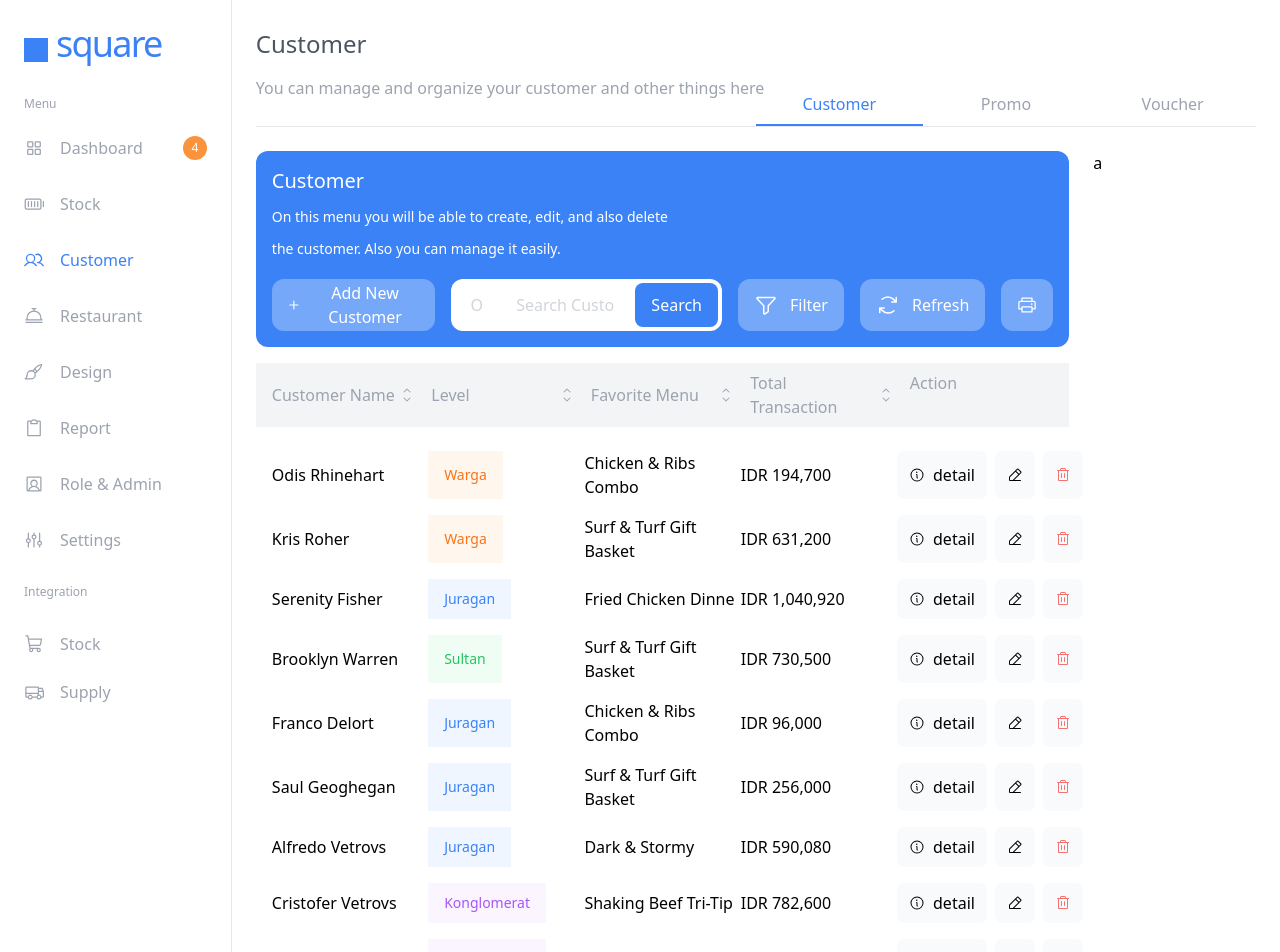
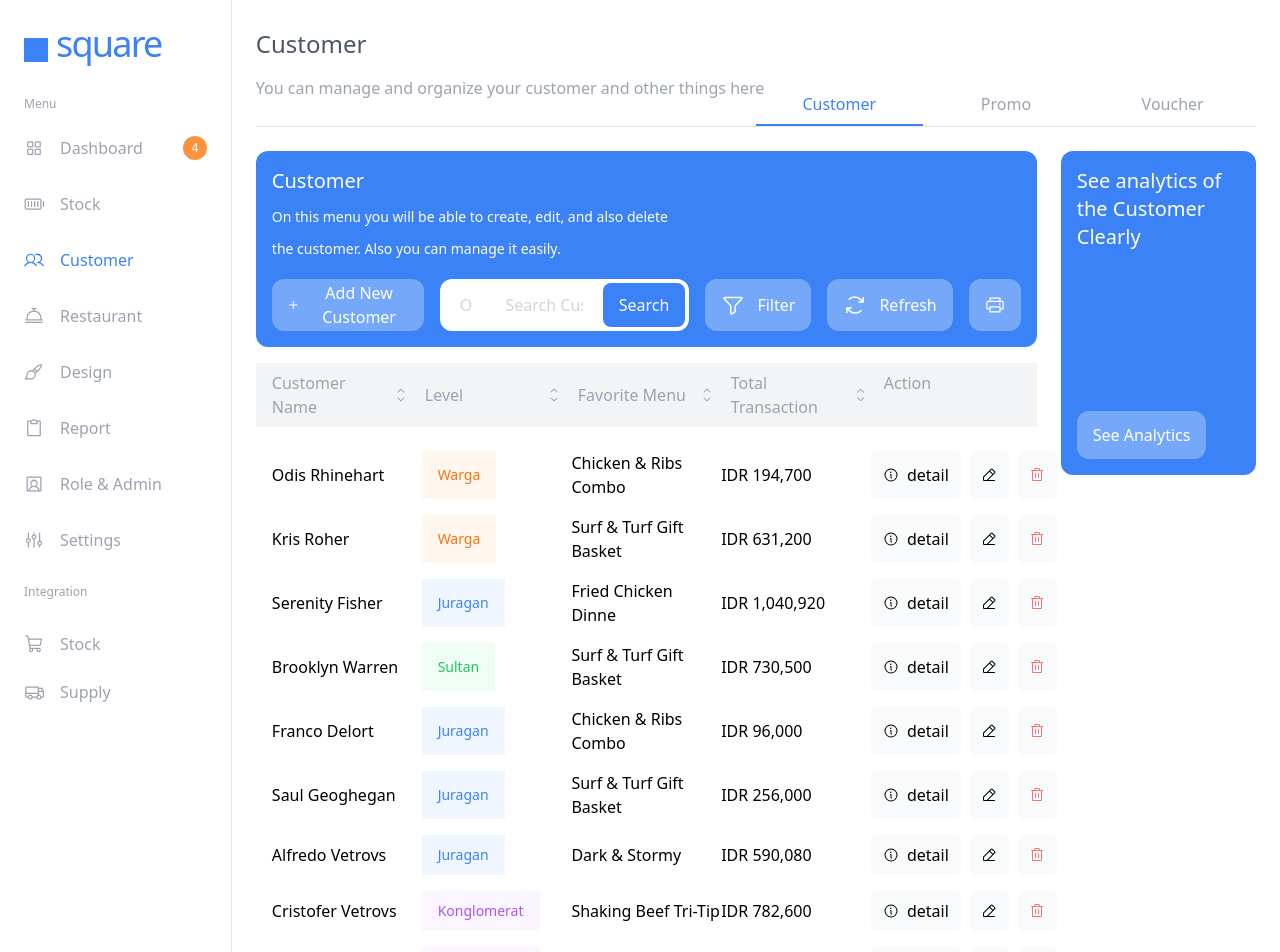
Before and after one commit to megatronhehe/daya-rekadigital-frontend-challenge, a React (Vite) app: page / in a window 1280 px wide. Shown: the top 952 px of the page. Built offline with nearby package versions, Linux system fonts and the light colour scheme.

Commit message:
[refactor] user table header is now in a same component as userslist

```diff
--- /dev/null
+++ b/src/components/Customer/Pagination.jsx
@@ -0,0 +1,33 @@
+import React from "react";
+import { PiArrowRight } from "react-icons/pi";
+
+export default function Pagination() {
+	return (
+		<div className="flex justify-between items-center p-2 text-gray-400 bg-gray-100 rounded-xl ">
+			<p className="p-2">Showing 7 Data Customers</p>
+			<div className="flex text-gray-600 items-center gap-2 flex-grow justify-end h-full">
+				<button className="h-full bg-white flex items-center justify-center aspect-square shadow-sm text-black font-medium rounded-lg">
+					1
+				</button>
+				<button className="h-full flex items-center justify-center aspect-square">
+					2
+				</button>
+				<button className="h-full flex items-center justify-center aspect-square">
+					3
+				</button>
+				<button className="h-full flex items-center justify-center aspect-square">
+					...
+				</button>
+				<button className="h-full flex items-center justify-center aspect-square">
+					38
+				</button>
+				<button className="h-full flex items-center justify-center ">
+					Next
+				</button>
+				<button className="h-full flex items-center justify-center aspect-square">
+					<PiArrowRight />
+				</button>
+			</div>
+		</div>
+	);
+}
--- a/src/components/Customer/UserList.jsx
+++ b/src/components/Customer/UserList.jsx
@@ -1,6 +1,11 @@
 import React from "react";
 import { convertToCommas } from "../../utils/convertToCommas";
-import { PiPencilSimpleLine, PiTrash, PiInfo } from "react-icons/pi";
+import {
+	PiPencilSimpleLine,
+	PiTrash,
+	PiInfo,
+	PiCaretUpDown,
+} from "react-icons/pi";
 import UserItem from "./UserItem";
 
 export default function UserList() {
@@ -68,10 +73,28 @@ export default function UserList() {
 	];
 
 	return (
-		<ul>
-			{users.map((user, i) => {
-				return <UserItem key={i} user={user} />;
-			})}
-		</ul>
+		<>
+			<div className="grid grid-cols-5 px-4 py-2 gap-4 bg-gray-100 text-gray-400">
+				<div className="flex justify-between items-center">
+					Customer Name <PiCaretUpDown />
+				</div>
+				<div className="flex justify-between items-center">
+					Level <PiCaretUpDown />
+				</div>
+				<div className="flex justify-between items-center">
+					Favorite Menu <PiCaretUpDown />
+				</div>
+				<div className="flex justify-between items-center">
+					Total Transaction <PiCaretUpDown />
+				</div>
+				<div>Action</div>
+			</div>
+
+			<ul>
+				{users.map((user, i) => {
+					return <UserItem key={i} user={user} />;
+				})}
+			</ul>
+		</>
 	);
 }
--- a/src/pages/Customer.jsx
+++ b/src/pages/Customer.jsx
@@ -2,8 +2,8 @@ import React from "react";
 import Header from "../components/Customer/Header";
 import Hero from "../components/Customer/Hero";
 
-import { PiArrowRight, PiCaretUpDown } from "react-icons/pi";
 import UserList from "../components/Customer/UserList";
+import Pagination from "../components/Customer/Pagination";
 
 export default function Customer() {
 	return (
@@ -11,59 +11,23 @@ export default function Customer() {
 			<Header />
 			<main className="mt-6 flex w-full gap-6">
 				{/* hero */}
-				<div className="w-5/6 flex flex-col gap-4">
+				<div className="w-4/5 flex flex-col gap-4">
 					<Hero />
-
-					{/* table header */}
-					<div className="grid grid-cols-5 px-4 py-2 gap-4 bg-gray-100 text-gray-400">
-						<div className="flex justify-between items-center">
-							Customer Name <PiCaretUpDown />
-						</div>
-						<div className="flex justify-between items-center">
-							Level <PiCaretUpDown />
-						</div>
-						<div className="flex justify-between items-center">
-							Favorite Menu <PiCaretUpDown />
-						</div>
-						<div className="flex justify-between items-center">
-							Total Transaction <PiCaretUpDown />
-						</div>
-						<div>Action</div>
-					</div>
 
 					{/* user list */}
 					<UserList />
 
 					{/* user pagination */}
-					<div className="flex justify-between items-center p-2 text-gray-400 bg-gray-100 rounded-xl ">
-						<p className="p-2">Showing 7 Data Customers</p>
-						<div className="flex text-gray-600 items-center gap-2 flex-grow justify-end h-full">
-							<button className="h-full bg-white flex items-center justify-center aspect-square shadow-sm text-black font-medium rounded-lg">
-								1
-							</button>
-							<button className="h-full flex items-center justify-center aspect-square">
-								2
-							</button>
-							<button className="h-full flex items-center justify-center aspect-square">
-								3
-							</button>
-							<button className="h-full flex items-center justify-center aspect-square">
-								...
-							</button>
-							<button className="h-full flex items-center justify-center aspect-square">
-								38
-							</button>
-							<button className="h-full flex items-center justify-center ">
-								Next
-							</button>
-							<button className="h-full flex items-center justify-center aspect-square">
-								<PiArrowRight />
-							</button>
-						</div>
+					<Pagination />
+				</div>
+
+				<div className="w-1/5">
+					<div className="bg-blue-500 p-4 h-1/3 text-white rounded-xl flex flex-col justify-between">
+						<h1 className="text-xl">See analytics of the Customer Clearly</h1>
+						<button className="flex items-center gap-3 py-3 px-4 bg-opacity-30 rounded-xl bg-white w-fit">
+							See Analytics
+						</button>
 					</div>
-				</div>
-				<div className="w-1/6">
-					<div>a</div>
 				</div>
 			</main>
 		</div>
```
